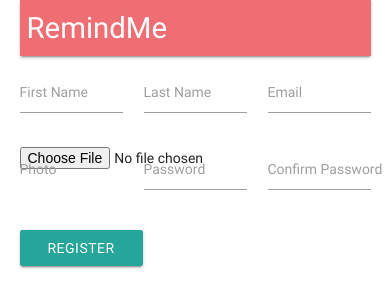
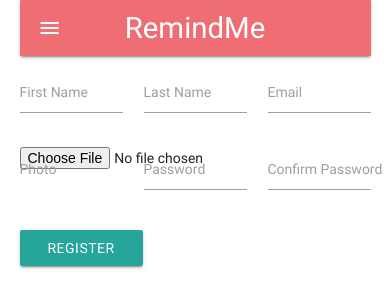
Before and after one commit to sapta94/Reminder, a React (Create React App) app in the folder client/: page /register in a window 390 px wide. Shown: the top 308 px of the page. Built offline with nearby package versions, Linux system fonts and the light colour scheme; no server answers.

Commit message:
collapsable added in mobile view

```diff
--- a/client/src/components/Navbar.js
+++ b/client/src/components/Navbar.js
@@ -30,13 +30,17 @@ class Navbar extends React.Component{
         return(
             <nav>
                 <div className="nav-wrapper">
-                    <Link to={this.props.auth?'/survey':'/'}
-                        className="left brand-logo">
-                        RemindMe
-                    </Link>
-                    <ul className="right">
-                       {this.renderContent()}
-                    </ul>
+                        <Link to={this.props.auth?'/survey':'/'}
+                            className="brand-logo">
+                            RemindMe
+                        </Link>
+                        <a href="#" data-activates="mobile-demo" className="button-collapse"><i className="material-icons">menu</i></a>
+                        <ul className="right hide-on-med-and-down">
+                            {this.renderContent()}
+                        </ul>
+                        <ul className="side-nav" id="mobile-demo">
+                            {this.renderContent()}
+                        </ul>
                 </div>
             </nav>
         )
```
